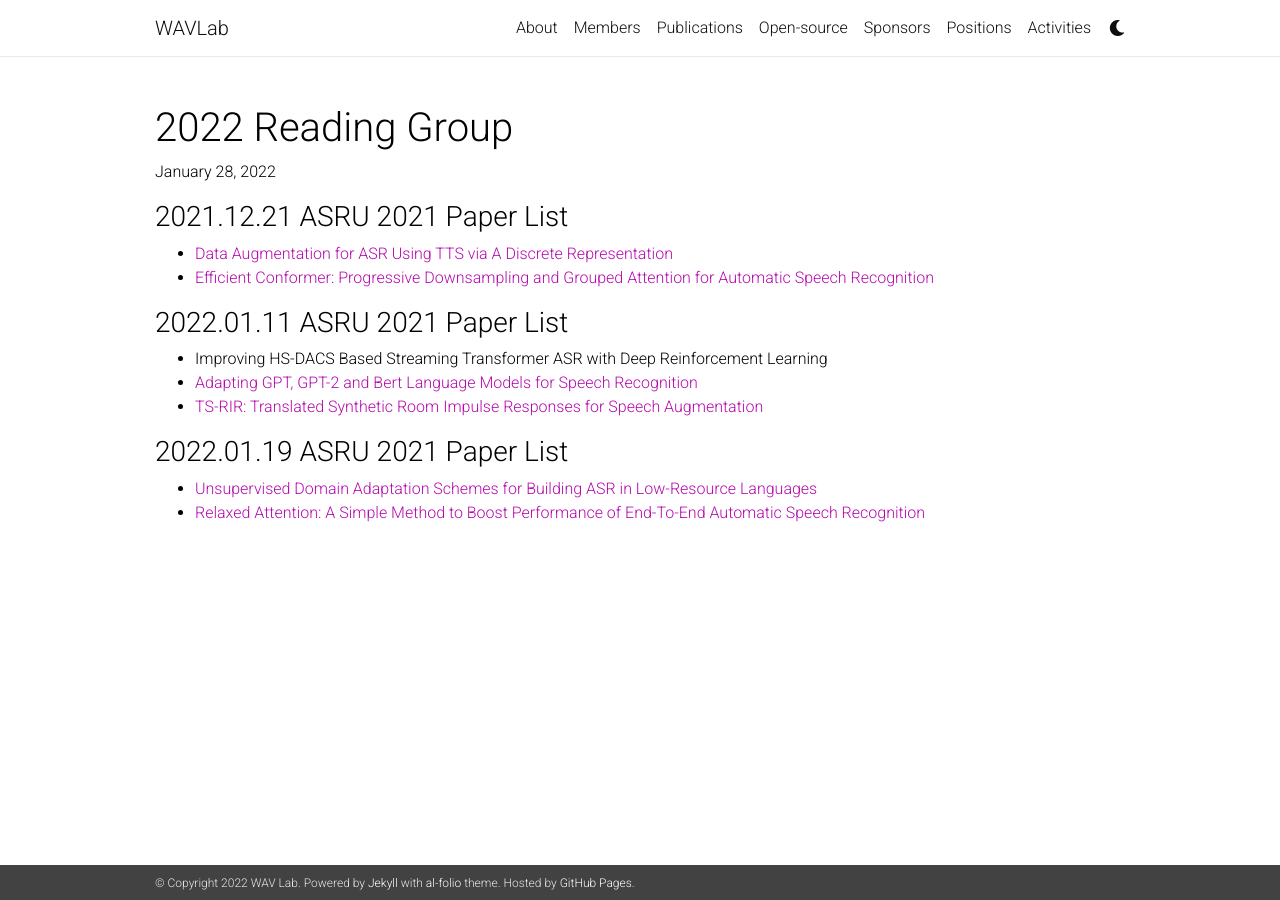
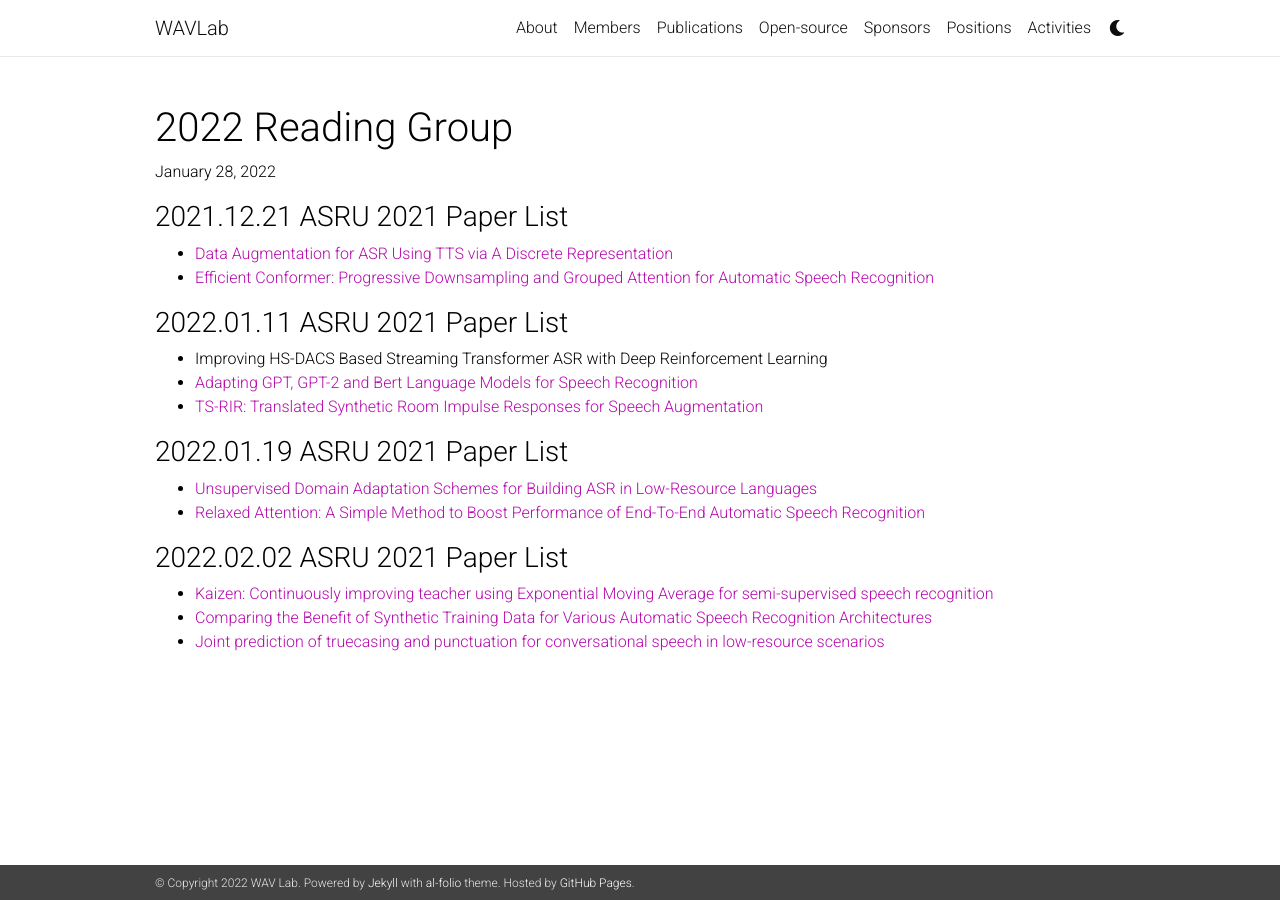
Before and after one commit to shinjiwlab/shinjiwlab.github.io, a Jekyll site: the page built from _posts/2022-12-31-reading-group.md, in a window 1280 px wide. Built offline with Jekyll 4.4.1, drawn with Linux system fonts in a browser that asks for light colours; nearby versions of some CDN libraries; a style sheet for code colours, icons or effects is not loaded.

Commit message:
update reading group

```diff
--- a/_posts/2022-12-31-reading-group.md
+++ b/_posts/2022-12-31-reading-group.md
@@ -18,3 +18,8 @@ comments: false
 ### 2022.01.19 ASRU 2021 Paper List
 - [Unsupervised Domain Adaptation Schemes for Building ASR in Low-Resource Languages](https://arxiv.org/pdf/2109.05494.pdf)
 - [Relaxed Attention: A Simple Method to Boost Performance of End-To-End Automatic Speech Recognition](https://arxiv.org/pdf/2107.01275.pdf)
+
+### 2022.02.02 ASRU 2021 Paper List
+- [Kaizen: Continuously improving teacher using Exponential Moving Average for semi-supervised speech recognition](https://arxiv.org/pdf/2106.07759.pdf)
+- [Comparing the Benefit of Synthetic Training Data for Various Automatic Speech Recognition Architectures](https://arxiv.org/pdf/2104.05379.pdf)
+- [Joint prediction of truecasing and punctuation for conversational speech in low-resource scenarios](https://arxiv.org/pdf/2109.06103.pdf)
```
